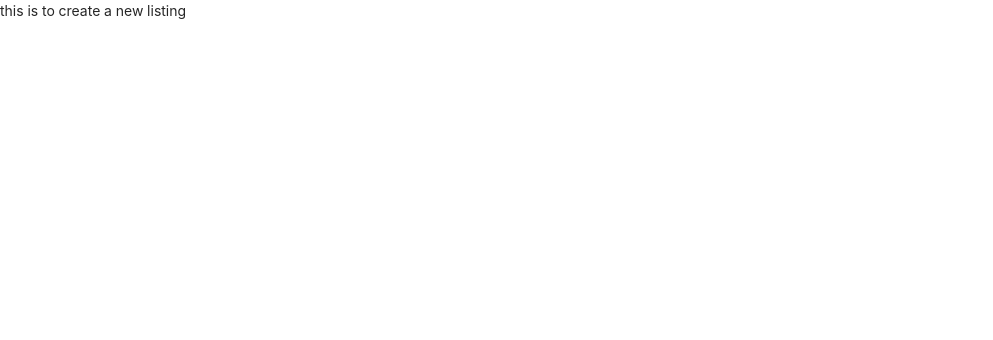
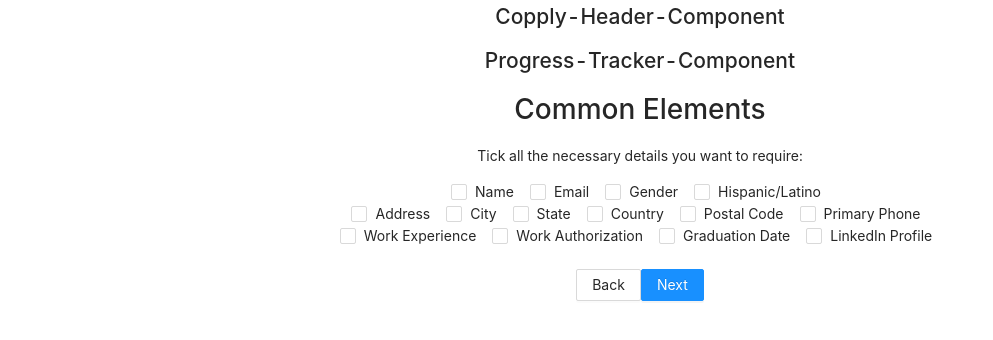
Before and after one commit to mattfan00/project-setup-team-solidaridad-utilisation, a React (Create React App) app in the folder front-end/: page /business/listing/new in a window 1280 px wide. Shown: the top 340 px of the page, without its empty margins (0-993 px from the left). Built offline with nearby package versions, Linux system fonts and the light colour scheme.

Commit message:
Added NewListing's Checkboxes & Back/Next Buttons

```diff
--- /dev/null
+++ b/front-end/src/View/Business/NewListing/BackNext.js
@@ -0,0 +1,24 @@
+import React from "react";
+import { Button } from "antd";
+import "../NewListing/index.css";
+
+const BackNext = () => {
+    /*
+        If (progress == Preview) {
+            return (
+                <div>
+                    <Button>Back</Button>
+                    <Button type="primary">Finish</Button>
+                </div>
+            )
+        }
+    */
+    return (
+        <div>
+            <Button>Back</Button>
+            <Button type="primary">Next</Button>
+        </div>
+    );
+}
+
+export default BackNext
--- /dev/null
+++ b/front-end/src/View/Business/NewListing/CheckBoxes.js
@@ -0,0 +1,33 @@
+import React from "react";
+import { Checkbox } from "antd";
+import "../NewListing/index.css";
+
+const CheckBoxes = () => {
+    return (
+        <div>
+            <h2>Copply-Header-Component</h2>
+            <h2>Progress-Tracker-Component</h2>
+            <h1>Common Elements</h1>
+            <p>Tick all the necessary details you want to require:</p>
+            <Checkbox>Name</Checkbox>
+            <Checkbox>Email</Checkbox>
+            <Checkbox>Gender</Checkbox>
+            <Checkbox>Hispanic/Latino</Checkbox>
+            <br></br>
+            <Checkbox>Address</Checkbox>
+            <Checkbox>City</Checkbox>
+            <Checkbox>State</Checkbox>
+            <Checkbox>Country</Checkbox>
+            <Checkbox>Postal Code</Checkbox>
+            <Checkbox>Primary Phone</Checkbox>
+            <br></br>
+            <Checkbox>Work Experience</Checkbox>
+            <Checkbox>Work Authorization</Checkbox>
+            <Checkbox>Graduation Date</Checkbox>
+            <Checkbox>LinkedIn Profile</Checkbox>
+            <br></br>
+        </div>
+    );
+}
+
+export default CheckBoxes
--- a/front-end/src/View/Business/NewListing/index.css
+++ b/front-end/src/View/Business/NewListing/index.css
@@ -0,0 +1,3 @@
+* {
+    text-align: center;
+}
--- a/front-end/src/View/Business/NewListing/index.js
+++ b/front-end/src/View/Business/NewListing/index.js
@@ -1,6 +1,16 @@
+import React from "react"
+import CheckBoxes from "../NewListing/CheckBoxes"
+import BackNext from "../NewListing/BackNext"
+
 const NewListing = () => {
   return (
-    <div>this is to create a new listing</div>
+    <div>
+      {/* Insert Copply Head Banner Component */}
+      {/* Insert Progress Bar Component */}
+      <CheckBoxes></CheckBoxes>
+      <br></br>
+      <BackNext></BackNext>
+    </div>
   )
 }
 
```
